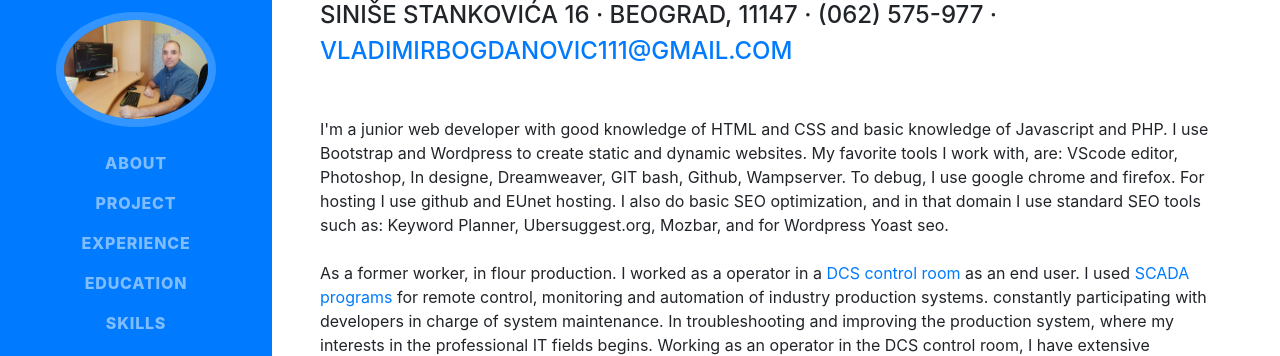
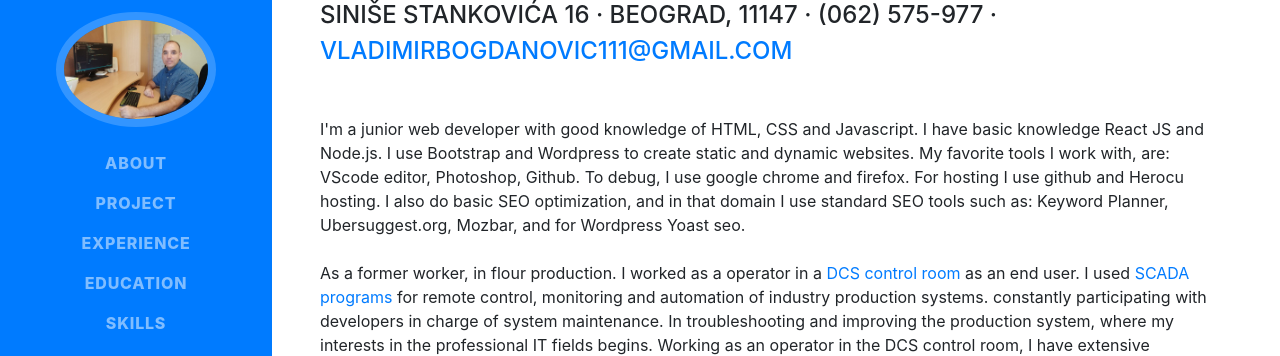
Before and after one commit to vladabog/resume, a website with bundled scripts: page index.html in a window 1280 px wide. Shown: the part 207-563 px from the top of the page. Built offline with nearby package versions, Linux system fonts and the light colour scheme; a web font is replaced by a local one.

Commit message:
Update index.html

```diff
--- a/index.html
+++ b/index.html
@@ -75,11 +75,10 @@
         </div>
         <p class="lead mb-5">
           <div class="description" part="0"><span>
-              I'm a junior web developer with good knowledge of HTML and CSS and basic knowledge of Javascript and PHP.
+              I'm a junior web developer with good knowledge of HTML, CSS and Javascript. I have basic knowledge React JS and Node.js.
               I use Bootstrap and Wordpress to create static and dynamic websites. My favorite tools I work with, are:
-              VScode editor, Photoshop, In designe, Dreamweaver, GIT bash, Github,
-              Wampserver. To debug, I use google chrome and firefox.
-              For hosting I use github and EUnet hosting. I also do basic SEO optimization, and in that domain I use
+              VScode editor, Photoshop, Github. To debug, I use google chrome and firefox.
+              For hosting I use github and Herocu hosting. I also do basic SEO optimization, and in that domain I use
               standard SEO tools such as: Keyword Planner, Ubersuggest.org, Mozbar, and for Wordpress Yoast seo.<br><br>
 
               As a former worker, in flour production. I worked as a operator in a <a
@@ -373,7 +372,7 @@
     <section class="resume-section p-3 p-lg-5 d-flex align-items-center" id="interests">
       <div class="w-100">
         <h2 class="mb-5">Interests</h2>
-        <p>Apart from being a web developer, I enjoy most of my time being outdoors. I live near the most famous Belgrade lake, and I often go for a swim there.</p>
+        <p>Apart from being a web developer, I am a passionate collector of turntables and gramophone records, I also enjoy their restoration and repairs. I enjoy most of my time being outdoors. I live near the most famous Belgrade lake, and I often go for a swim there.</p>
         <p class="mb-0">When forced indoors, I follow a number of sci-fi and fantasy genre movies and television shows.
           I spend a large amount of my free time exploring the latest technology advancements
           in the front-end web development world.</p>
```
